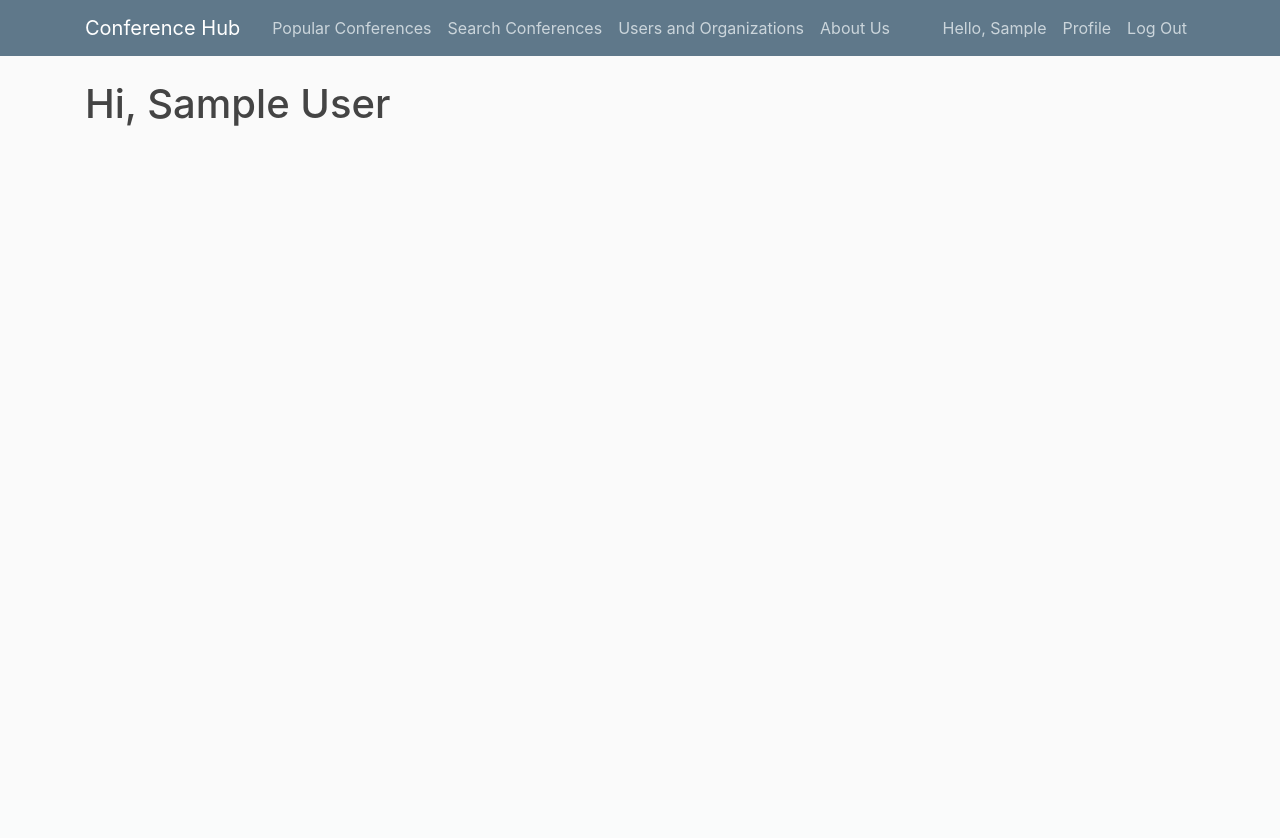
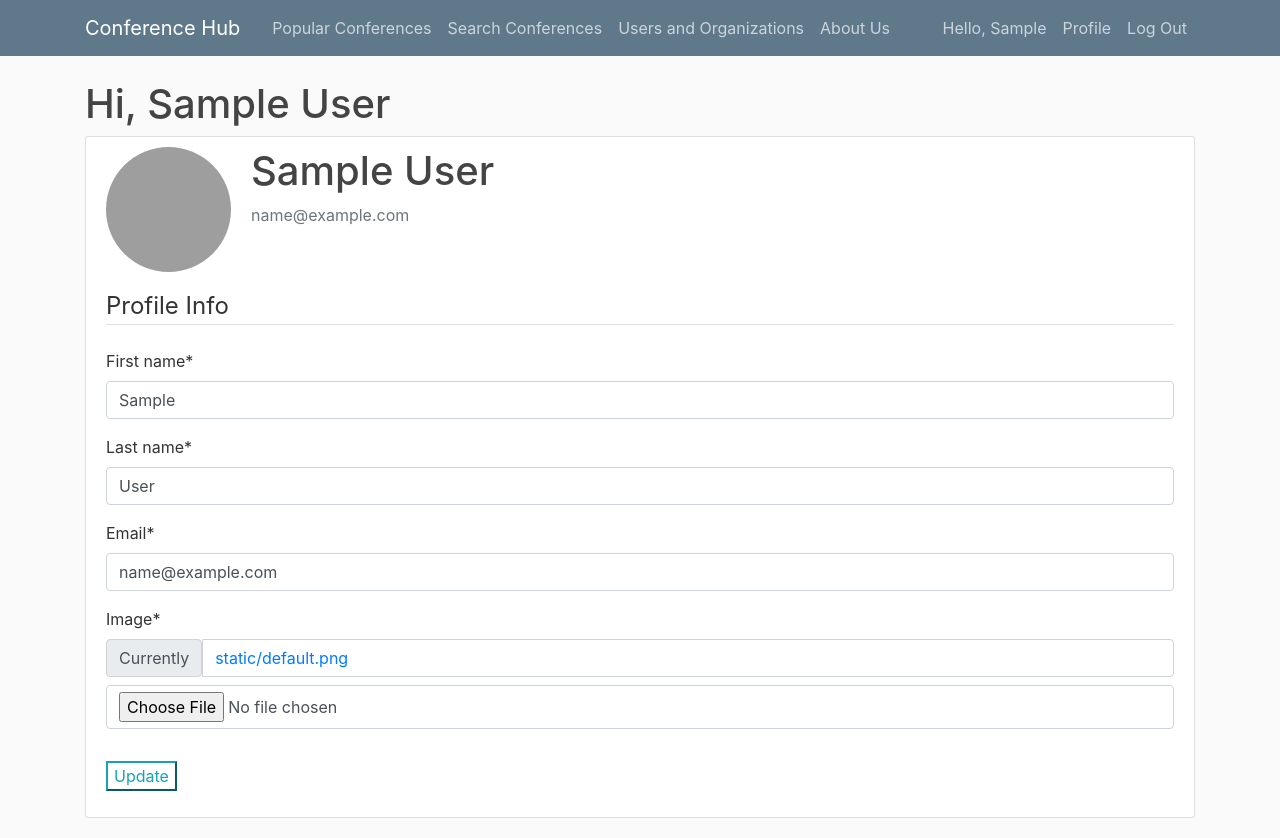
Before and after one commit to SkuratovichA/conference-hub, a Django app: page /profile in a window 1280 px wide. Before the commit the page ends 126 px from the top, so only its background shows below. Run offline with Django 4.2, Linux system fonts and the light colour scheme; the visitor is signed in with stand-in values (Sample User, id 1); some libraries are stand-ins or nearby versions; grey boxes are pictures that could not be loaded.

Commit message:
implement editing profile page

```diff
--- a/conference_hub/settings.py
+++ b/conference_hub/settings.py
@@ -131,11 +131,13 @@ STATICFILES_DIRS = [
 # https://docs.djangoproject.com/en/4.1/ref/settings/#default-auto-field
 
 DEFAULT_AUTO_FIELD = 'django.db.models.BigAutoField'
-
 AUTH_USER_MODEL = 'users.User'
 
 CRISPY_ALLOWED_TEMPLATE_PACKS = 'bootstrap5'
-
 CRISPY_TEMPLATE_PACK = 'bootstrap5'
 
 LOGIN_REDIRECT_URL = '/'  # go to homepage
+LOGIN_URL = 'login'
+
+MEDIA_ROOT = BASE_DIR / 'media'
+MEDIA_URL = '/media/'
--- a/conference_hub/urls.py
+++ b/conference_hub/urls.py
@@ -1,6 +1,7 @@
 from django.contrib import admin
 from django.urls import path, include
-
+from django.conf import settings
+from django.conf.urls.static import static
 
 urlpatterns = [
     path('admin/', admin.site.urls),
@@ -8,3 +9,6 @@ urlpatterns = [
     path('', include('ch.urls')),
     path('', include('users.urls')),
 ]
+
+if settings.DEBUG:
+    urlpatterns += static(settings.MEDIA_URL, document_root=settings.MEDIA_ROOT)
--- a/templates/users/profile.html
+++ b/templates/users/profile.html
@@ -1,5 +1,30 @@
 {% extends 'base.html' %}
 {% load static %}
+{% load crispy_forms_tags %}
 {% block content %}
     <h1> Hi, {{ user.first_name }} {{ user.last_name }} </h1>
+    <div class="content-section">
+        <div class="media">
+            <img class="rounded-circle account-img" src=" {{ user.profile.image.url }}">
+            <div class="media-body">
+                <h2 class="account-heading">{{ user.first_name }} {{ user.last_name }}</h2>
+                <p class="text-secondary">{{ user.email }}</p>
+            </div>
+        </div>
+        <!-- FORM HERE -->
+        <form method="POST" enctype="multipart/form-data">
+            {% csrf_token %}
+            <fieldset class="form-group">
+                <legend class="border-bottom mb-4">Profile Info</legend>
+                {{ u_form|crispy }}
+                {{ p_form|crispy }}
+            </fieldset>
+
+            <div class="form-group">
+                <button class="btn-outline-info" type="submit">Update</button>
+            </div>
+
+        </form>
+    </div>
+
 {% endblock content %}
--- a/users/apps.py
+++ b/users/apps.py
@@ -4,3 +4,6 @@ from django.apps import AppConfig
 class UsersConfig(AppConfig):
     default_auto_field = 'django.db.models.BigAutoField'
     name = 'users'
+
+    def ready(self):
+        import users.signals
--- a/users/forms.py
+++ b/users/forms.py
@@ -1,7 +1,7 @@
 from django import forms
 # from django.contrib.auth.models import User
-from .models import User
 from django.contrib.auth.forms import UserCreationForm
+from .models import User, Profile
 
 
 class UserForm(UserCreationForm):
@@ -71,3 +71,17 @@ class UserForm(UserCreationForm):
             'password2',
             'date_of_birth',
         ]
+
+
+class UserUpdateForm(forms.ModelForm):
+    email = forms.EmailField()
+
+    class Meta:
+        model = User
+        fields = ['first_name', 'last_name', 'email']
+
+
+class ProfileUpdateForm(forms.ModelForm):
+    class Meta:
+        model = Profile
+        fields = ['image']
--- a/users/models.py
+++ b/users/models.py
@@ -77,7 +77,7 @@ class User(AbstractBaseUser, PermissionsMixin):
 
 class Profile(models.Model):
     user = models.OneToOneField(User, on_delete=models.CASCADE)
-    image = models.ImageField(default='default.png', upload_to='static/profile_pics')
+    image = models.ImageField(default='static/default.png', upload_to='profiles/profile_pics')
 
     def __str__(self):
         return f'{self.user.email} Profile'
--- /dev/null
+++ b/users/signals.py
@@ -0,0 +1,15 @@
+from django.db.models.signals import post_save
+from .models import User, Profile
+from django.dispatch import receiver
+
+
+@receiver(post_save, sender=User)
+def create_profile(sender, instance, created, **kwargs):
+    if created:
+        Profile.objects.create(user=instance)
+        print('profile created')
+
+
+@receiver(post_save, sender=User)
+def save_profile(sender, instance, **kwargs):
+    instance.profile.save()
--- a/users/views.py
+++ b/users/views.py
@@ -1,8 +1,11 @@
 from django.contrib.messages.views import SuccessMessageMixin
 from django.contrib.auth import authenticate, login, logout
+from django.contrib.auth.mixins import LoginRequiredMixin
 from django.contrib.auth.decorators import login_required
 from django.contrib.auth.forms import UserCreationForm
 from django.utils.decorators import method_decorator
+from django.views.generic import ListView
+from django.views.generic.base import ContextMixin, TemplateView
 from django.views.generic.edit import CreateView
 from django.shortcuts import render, redirect
 from django.contrib.auth.models import Group
@@ -14,6 +17,7 @@ from django.views import generic
 from .forms import UserForm
 from .models import User
 from conference_hub.utils.message_wrapper import MessageWrapper
+from .forms import UserCreationForm, UserUpdateForm, ProfileUpdateForm
 
 
 class SignupView(SuccessMessageMixin, CreateView):
@@ -31,9 +35,16 @@ class LogoutView(View):
         messages.success(request, MessageWrapper.messages.USERS.logout)
 
 
-class ProfileView(View):
-    # TODO: find out how to deal with different kind of users (i.e. orrganization...)
+class ProfileView(ContextMixin, LoginRequiredMixin, View):
+    form_class = UserUpdateForm
+    # mixin
+    login_url = None
+    permission_denied_message = MessageWrapper.messages.USERS.login_fail
+    redirect_field_name = 'users:login-page'
 
-    @method_decorator(login_required(login_url='users/login-page/'), name='dispatch')
     def get(self, request):
-        return render(request, 'users/profile.html')
+        context = {
+            'u_form': UserUpdateForm(instance=request.user),  # edit forms & add current information
+            'p_form': ProfileUpdateForm(instance=request.user.profile)
+        }
+        return render(request, 'users/profile.html', context)
```
